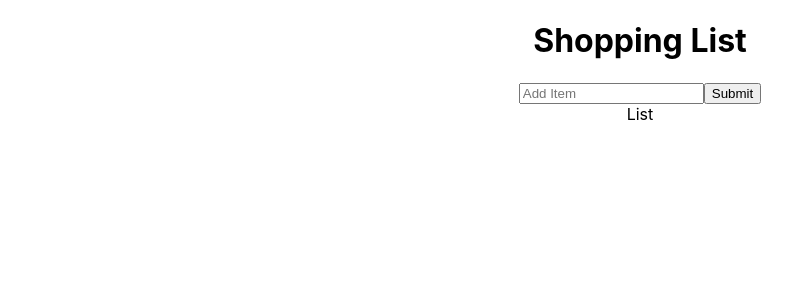
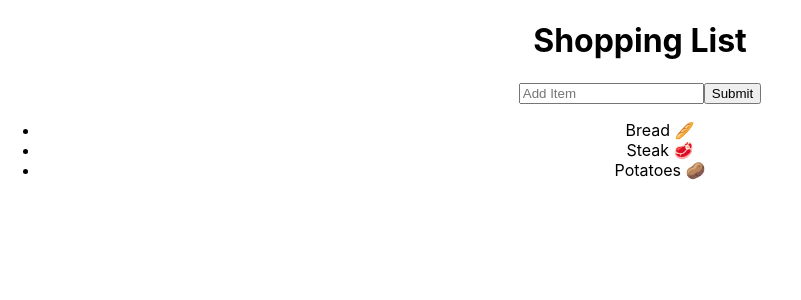
Before and after one commit to kevindo1/adv-react-shopping-list, a React (Create React App) app: page / in a window 1280 px wide. Shown: the top 300 px of the page, without its empty margins (0-801 px from the left). Built offline with nearby package versions, Linux system fonts and the light colour scheme.

Commit message:
working add button

```diff
--- a/src/components/Add.jsx
+++ b/src/components/Add.jsx
@@ -1,10 +1,25 @@
-import React from 'react';
+import React, { useState } from 'react';
 
-export default function Add() {
+export default function Add({ addItem }) {
+  const [newItem, setNewItem] = useState('');
+
+  const handleSubmit = (e) => {
+    e.preventDefault();
+    setNewItem('');
+    addItem(newItem);
+  };
+
   return (
     <div>
-      <input type="text" placeholder="Add Item"></input>
-      <button>Submit</button>
+      <form onSubmit={handleSubmit}>
+        <input
+          type="text"
+          value={newItem}
+          placeholder="Add Item"
+          onChange={(e) => setNewItem(e.target.value)}
+        ></input>
+        <button>Submit</button>
+      </form>
     </div>
   );
 }
--- a/src/components/List.jsx
+++ b/src/components/List.jsx
@@ -1,5 +1,13 @@
 import React from 'react';
 
-export default function List() {
-  return <div>List</div>;
+export default function List({ items }) {
+  return (
+    <div>
+      <ul>
+        {items.map((item) => (
+          <li key={item.id}>{item.text}</li>
+        ))}
+      </ul>
+    </div>
+  );
 }
--- a/src/views/Home.jsx
+++ b/src/views/Home.jsx
@@ -41,7 +41,7 @@ export default function Home() {
     <div>
       <h1>Shopping List</h1>
       <Add addItem={addItem} />
-      <List />
+      <List items={items} />
     </div>
   );
 }
```
